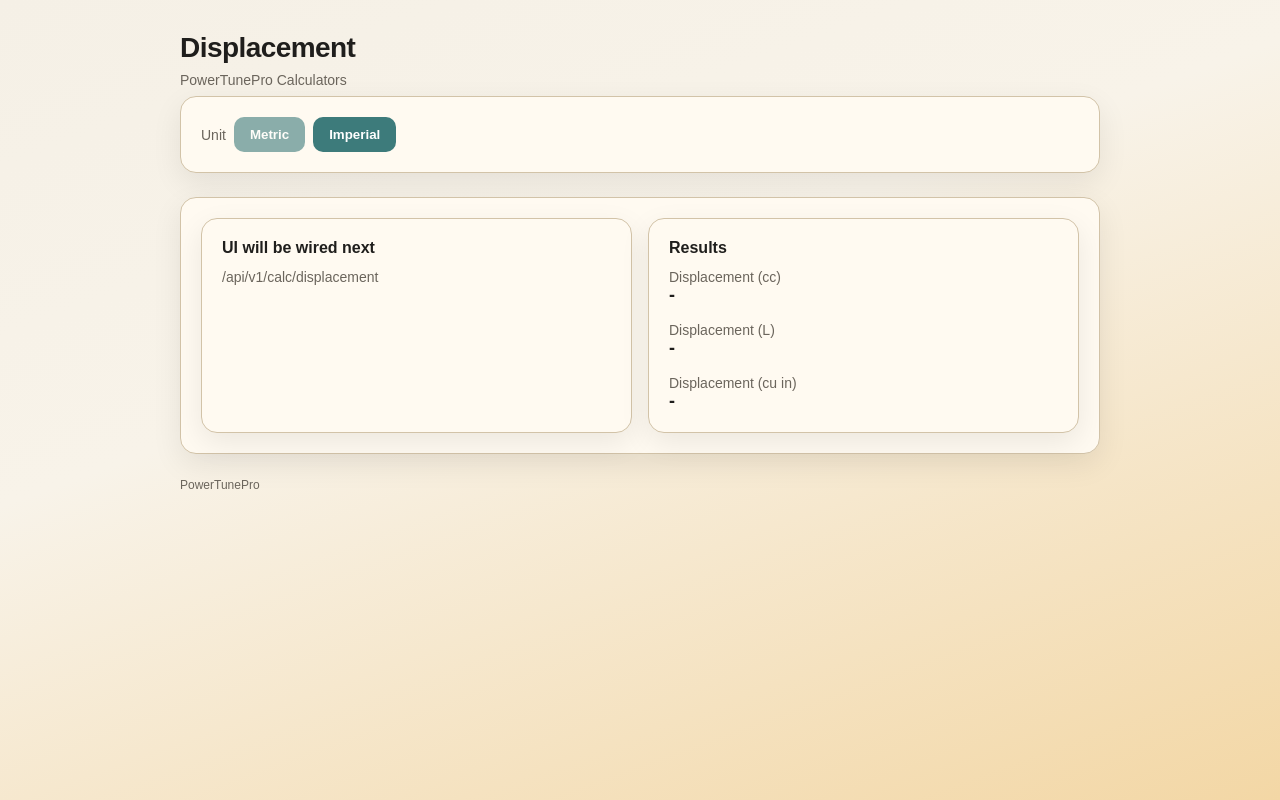
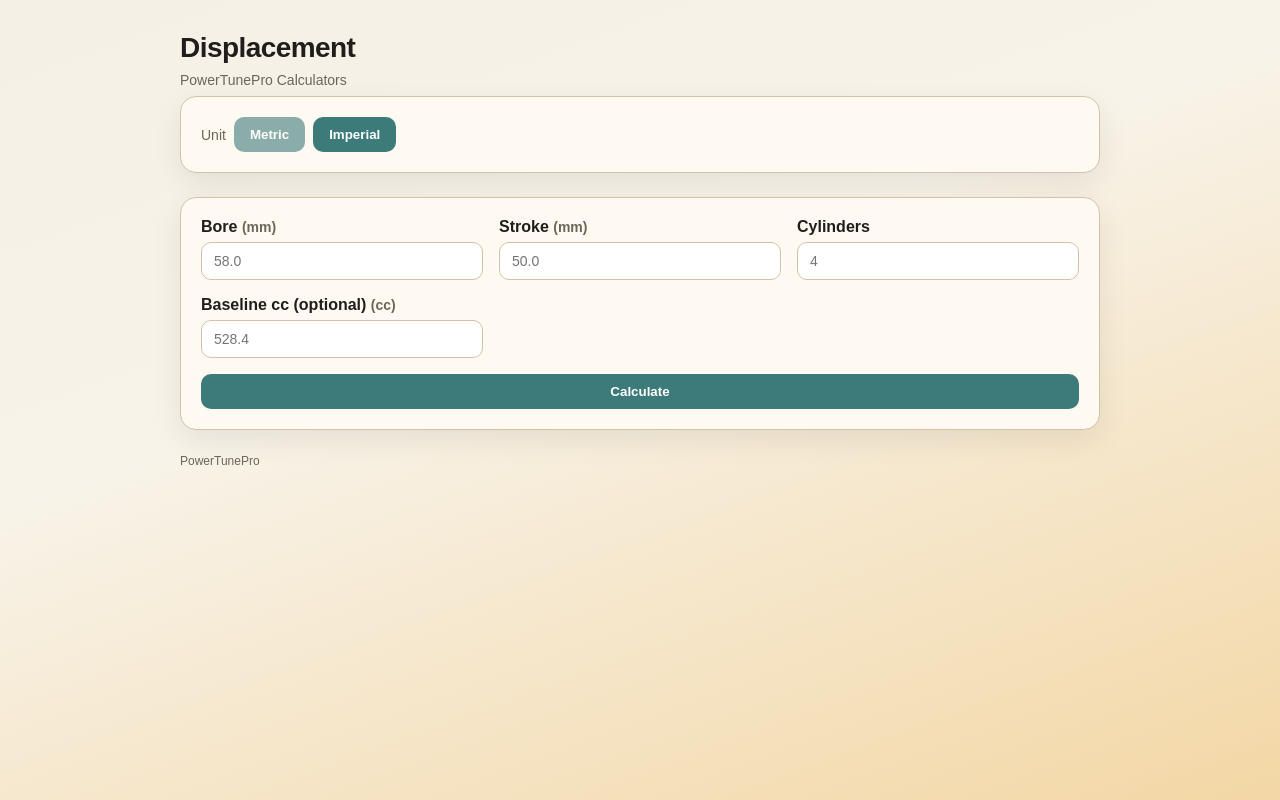
Before and after one commit to allancastrotk/ptp-calculators.code, a Next.js app in the folder frontend-api/: page /displacement in a window 1280 px wide. Built offline with nearby package versions, Linux system fonts and the light colour scheme.

Commit message:
feat(ui): implement displacement page using BFF

```diff
--- /dev/null
+++ b/frontend-api/lib/api.ts
@@ -0,0 +1,29 @@
+export type ApiError = {
+  error_code?: string;
+  message?: string;
+  field_errors?: { field: string; reason: string }[];
+};
+
+export async function postJson<T>(
+  url: string,
+  payload: unknown,
+  signal?: AbortSignal
+): Promise<T> {
+  const response = await fetch(url, {
+    method: "POST",
+    headers: { "Content-Type": "application/json" },
+    body: JSON.stringify(payload),
+    signal,
+  });
+
+  if (!response.ok) {
+    const data = (await response.json().catch(() => ({}))) as ApiError;
+    const error = new Error(data.message || "Request failed") as Error & ApiError;
+    error.error_code = data.error_code;
+    error.message = data.message || error.message;
+    error.field_errors = data.field_errors || [];
+    throw error;
+  }
+
+  return (await response.json()) as T;
+}
--- a/frontend-api/lib/i18n.tsx
+++ b/frontend-api/lib/i18n.tsx
@@ -20,6 +20,11 @@ const dictionaries: Record<Language, Record<string, string>> = {
     sprocket: "Sprocket Ratio",
     tires: "Tire and Rim",
     placeholder: "UI will be wired next",
+    calculate: "Calculate",
+    boreLabel: "Bore",
+    strokeLabel: "Stroke",
+    cylindersLabel: "Cylinders",
+    baselineLabel: "Baseline cc (optional)",
   },
   pt_BR: {
     appTitle: "PowerTunePro Calculators",
@@ -33,6 +38,11 @@ const dictionaries: Record<Language, Record<string, string>> = {
     sprocket: "Relacao Coroa-Pinhao",
     tires: "Aro e Pneu",
     placeholder: "UI sera conectada em breve",
+    calculate: "Calcular",
+    boreLabel: "Diametro",
+    strokeLabel: "Curso",
+    cylindersLabel: "Cilindros",
+    baselineLabel: "Base cc (opcional)",
   },
   es_ES: {
     appTitle: "PowerTunePro Calculators",
@@ -46,6 +56,11 @@ const dictionaries: Record<Language, Record<string, string>> = {
     sprocket: "Relacion Corona-Pinon",
     tires: "Llanta y Neumatico",
     placeholder: "La UI se conectara pronto",
+    calculate: "Calcular",
+    boreLabel: "Diametro",
+    strokeLabel: "Carrera",
+    cylindersLabel: "Cilindros",
+    baselineLabel: "Base cc (opcional)",
   },
 };
 
--- a/frontend-api/pages/displacement.tsx
+++ b/frontend-api/pages/displacement.tsx
@@ -1,29 +1,170 @@
-import React, { useState } from "react";
+import React, { useMemo, useRef, useState } from "react";
 
+import { ErrorBanner } from "../components/ErrorBanner";
+import { InputField } from "../components/InputField";
 import { Layout } from "../components/Layout";
+import { LoadingState } from "../components/LoadingState";
+import { ResultPanel } from "../components/ResultPanel";
 import { UnitSystem } from "../components/UnitSystemSwitch";
-import { ResultPanel } from "../components/ResultPanel";
+import { postJson, ApiError } from "../lib/api";
 import { useI18n } from "../lib/i18n";
+
+type DisplacementResponse = {
+  calculator: string;
+  unit_system: "metric" | "imperial";
+  normalized_inputs: {
+    bore_mm: number;
+    stroke_mm: number;
+    cylinders: number;
+    baseline_cc?: number | null;
+  };
+  results: {
+    displacement_cc: number;
+    displacement_l: number;
+    displacement_ci: number;
+    geometry: string;
+    diff_percent?: number | null;
+  };
+  warnings?: string[];
+  meta: { version: string; timestamp: string; source: string };
+};
 
 export default function DisplacementPage() {
   const { t } = useI18n();
   const [unitSystem, setUnitSystem] = useState<UnitSystem>("metric");
+  const [bore, setBore] = useState("");
+  const [stroke, setStroke] = useState("");
+  const [cylinders, setCylinders] = useState("");
+  const [baselineCc, setBaselineCc] = useState("");
+  const [loading, setLoading] = useState(false);
+  const [error, setError] = useState<string | null>(null);
+  const [fieldErrors, setFieldErrors] = useState<Record<string, string>>({});
+  const [result, setResult] = useState<DisplacementResponse | null>(null);
+  const abortRef = useRef<AbortController | null>(null);
+
+  const handleSubmit = async () => {
+    setError(null);
+    setFieldErrors({});
+
+    const nextErrors: Record<string, string> = {};
+    if (!bore) nextErrors.bore = "Required";
+    if (!stroke) nextErrors.stroke = "Required";
+    if (!cylinders) nextErrors.cylinders = "Required";
+    if (Object.keys(nextErrors).length > 0) {
+      setFieldErrors(nextErrors);
+      return;
+    }
+
+    if (abortRef.current) {
+      abortRef.current.abort();
+    }
+    const controller = new AbortController();
+    abortRef.current = controller;
+
+    setLoading(true);
+
+    try {
+      const payload = {
+        unit_system: unitSystem,
+        inputs: {
+          bore: Number(bore),
+          stroke: Number(stroke),
+          cylinders: Number(cylinders),
+          baseline_cc: baselineCc ? Number(baselineCc) : undefined,
+        },
+      };
+
+      const response = await postJson<DisplacementResponse>(
+        "/api/v1/calc/displacement",
+        payload,
+        controller.signal
+      );
+      setResult(response);
+    } catch (err) {
+      if ((err as Error).name === "AbortError") return;
+      const apiError = err as ApiError;
+      setError(apiError.message || t("errorTitle"));
+      if (apiError.field_errors) {
+        const mapped: Record<string, string> = {};
+        apiError.field_errors.forEach((fieldError) => {
+          const key = fieldError.field.replace("inputs.", "");
+          mapped[key] = fieldError.reason;
+        });
+        setFieldErrors(mapped);
+      }
+    } finally {
+      setLoading(false);
+    }
+  };
+
+  const resultsList = useMemo(() => {
+    if (!result) return [];
+    return [
+      { label: "Displacement (cc)", value: result.results.displacement_cc.toFixed(2) },
+      { label: "Displacement (L)", value: result.results.displacement_l.toFixed(2) },
+      { label: "Displacement (cu in)", value: result.results.displacement_ci.toFixed(2) },
+      { label: "Geometry", value: result.results.geometry },
+      result.results.diff_percent !== undefined && result.results.diff_percent !== null
+        ? {
+            label: "Diff (%)",
+            value: `${result.results.diff_percent.toFixed(2)}%`,
+          }
+        : null,
+    ].filter(Boolean) as { label: string; value: string }[];
+  }, [result]);
 
   return (
     <Layout title={t("displacement")} unitSystem={unitSystem} onUnitChange={setUnitSystem}>
-      <div className="grid">
-        <div className="card">
-          <div style={{ fontWeight: 600, marginBottom: 12 }}>{t("placeholder")}</div>
-          <div className="subtitle">/api/v1/calc/displacement</div>
+      <div style={{ display: "flex", flexDirection: "column", gap: 16 }}>
+        {error ? <ErrorBanner message={error} /> : null}
+        <div className="grid">
+          <InputField
+            label={t("boreLabel")}
+            unitLabel={unitSystem === "imperial" ? "in" : "mm"}
+            placeholder={unitSystem === "imperial" ? "2.28" : "58.0"}
+            value={bore}
+            onChange={setBore}
+            error={fieldErrors.bore}
+          />
+          <InputField
+            label={t("strokeLabel")}
+            unitLabel={unitSystem === "imperial" ? "in" : "mm"}
+            placeholder={unitSystem === "imperial" ? "1.97" : "50.0"}
+            value={stroke}
+            onChange={setStroke}
+            error={fieldErrors.stroke}
+          />
+          <InputField
+            label={t("cylindersLabel")}
+            placeholder={"4"}
+            value={cylinders}
+            onChange={setCylinders}
+            error={fieldErrors.cylinders}
+          />
+          <InputField
+            label={t("baselineLabel")}
+            unitLabel="cc"
+            placeholder={"528.4"}
+            value={baselineCc}
+            onChange={setBaselineCc}
+            error={fieldErrors.baseline_cc}
+          />
         </div>
-        <ResultPanel
-          title="Results"
-          items={[
-            { label: "Displacement (cc)", value: "-" },
-            { label: "Displacement (L)", value: "-" },
-            { label: "Displacement (cu in)", value: "-" },
-          ]}
-        />
+        <button className="button" type="button" onClick={handleSubmit} disabled={loading}>
+          {loading ? t("loading") : t("calculate")}
+        </button>
+        {loading ? <LoadingState /> : null}
+        {result ? <ResultPanel title="Results" items={resultsList} /> : null}
+        {result ? (
+          <div className="card">
+            <div style={{ fontWeight: 600, marginBottom: 8 }}>Normalized inputs (mm)</div>
+            <div className="subtitle">
+              Bore: {result.normalized_inputs.bore_mm.toFixed(2)} | Stroke:{" "}
+              {result.normalized_inputs.stroke_mm.toFixed(2)} | Cylinders:{" "}
+              {result.normalized_inputs.cylinders}
+            </div>
+          </div>
+        ) : null}
       </div>
     </Layout>
   );
```
